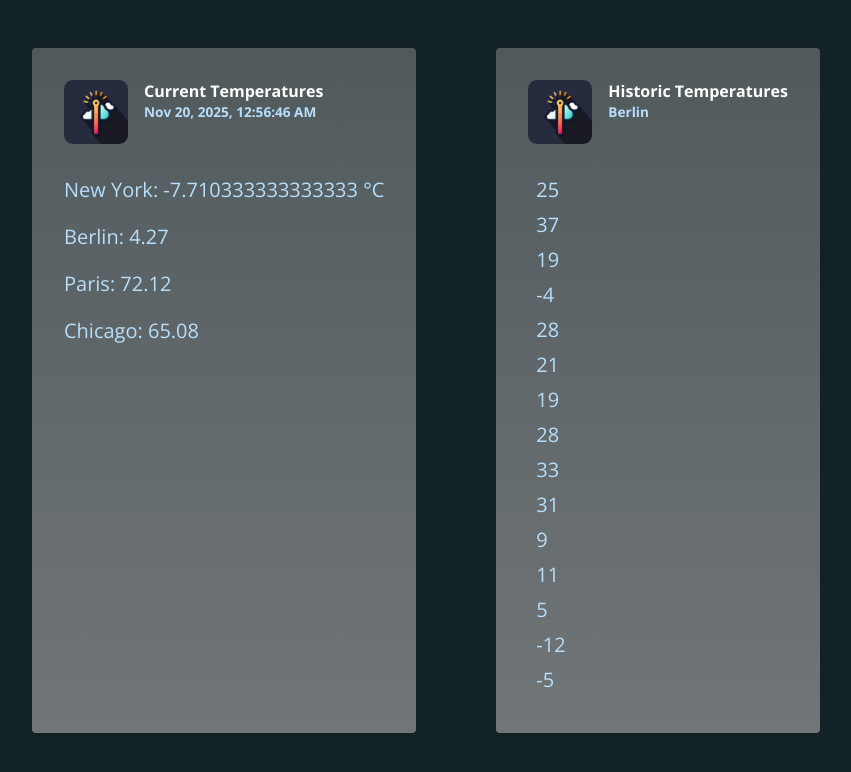
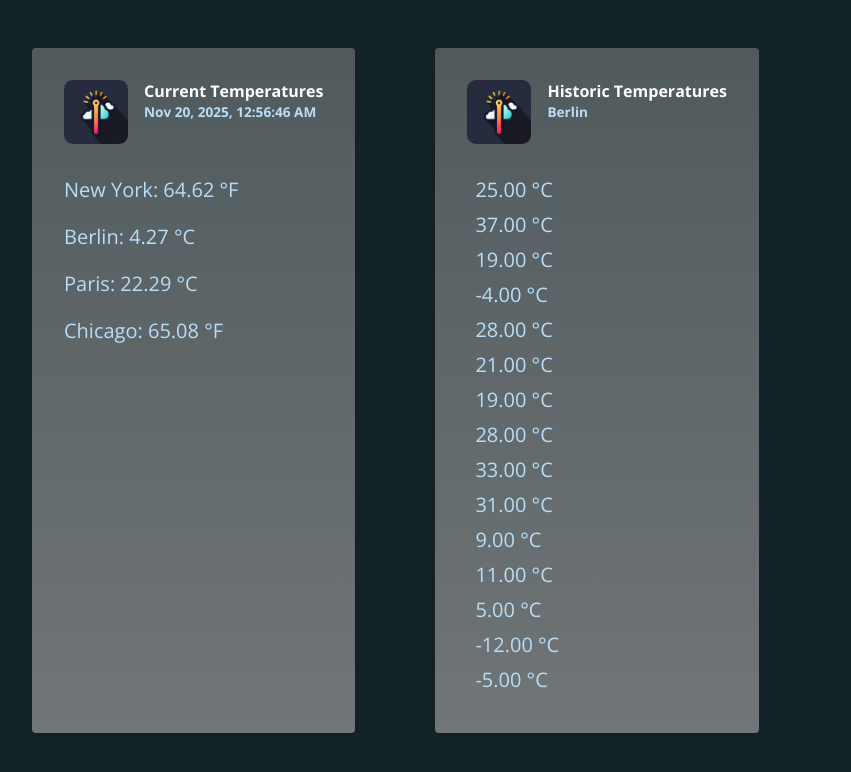
Before and after one commit to dbmarch/angular-complete-guide, an Angular app in the folder 08-Pipes/: page / in a window 1280 px wide. Shown: the top 772 px of the page, without its empty margins (168-1019 px from the left). Built offline with nearby package versions, Linux system fonts and the light colour scheme.

Commit message:
custom pip with args

```diff
--- a/08-Pipes/src/app/app.component.html
+++ b/08-Pipes/src/app/app.component.html
@@ -7,10 +7,10 @@
         <p>{{ currentDate | date:'medium'}}</p>
       </div>
     </header>
-    <p>New York: {{ currentTemperaturs.newYork | temp: 'fah' : 'cel' }}</p>
-    <p>Berlin: {{ currentTemperaturs.berlin | number: '1.1-2'}}</p>
-    <p>Paris: {{ currentTemperaturs.paris | number: '1.1-2'}}</p>
-    <p>Chicago: {{ currentTemperaturs.chicago | number: '1.1-2'}}</p>
+    <p>New York: {{ currentTemperaturs.newYork | number: '1.1-2' | temp: 'cel' : 'fah' }}</p>
+    <p>Berlin: {{ currentTemperaturs.berlin | number: '1.1-2'| temp: 'cel' }}</p>
+    <p>Paris: {{ currentTemperaturs.paris | number: '1.1-2'| temp: 'fah' : 'cel'}}</p>
+    <p>Chicago: {{ currentTemperaturs.chicago | number: '1.1-2'| temp: 'fah'}}</p>
   </article>
 
   <article class="temperatures">
@@ -23,7 +23,7 @@
     </header>
     <ul>
       @for (temperature of historicTemperatures; track temperature) {
-      <li (click)="onReset($index)">{{ temperature }}</li>
+      <li (click)="onReset($index)">{{ temperature | temp: 'cel' }}</li>
       }
     </ul>
   </article>
--- a/08-Pipes/src/app/temperature.pipe.ts
+++ b/08-Pipes/src/app/temperature.pipe.ts
@@ -6,11 +6,16 @@ import { Pipe, PipeTransform } from "@angular/core";
 })
 export class TemperaturePipe implements PipeTransform {
    transform(
-      value: string | number,
+      value: string | number | null,
       inputType: 'cel' | 'fah',
-      outputType: 'cel'  | 'fah'
+      outputType?: 'cel'  | 'fah'
    ){
       let val: number;
+
+      if (!value) {
+         return value;
+      }
+
 
       if (typeof value === 'string') {
          val = parseFloat(value);
@@ -34,6 +39,6 @@ export class TemperaturePipe implements PipeTransform {
          symbol = outputType === 'cel' ? '°C' : '°F';
       }
 
-      return `${outputTemp} ${symbol}`;
+      return `${outputTemp.toFixed(2)} ${symbol}`;
    }
 }
```
